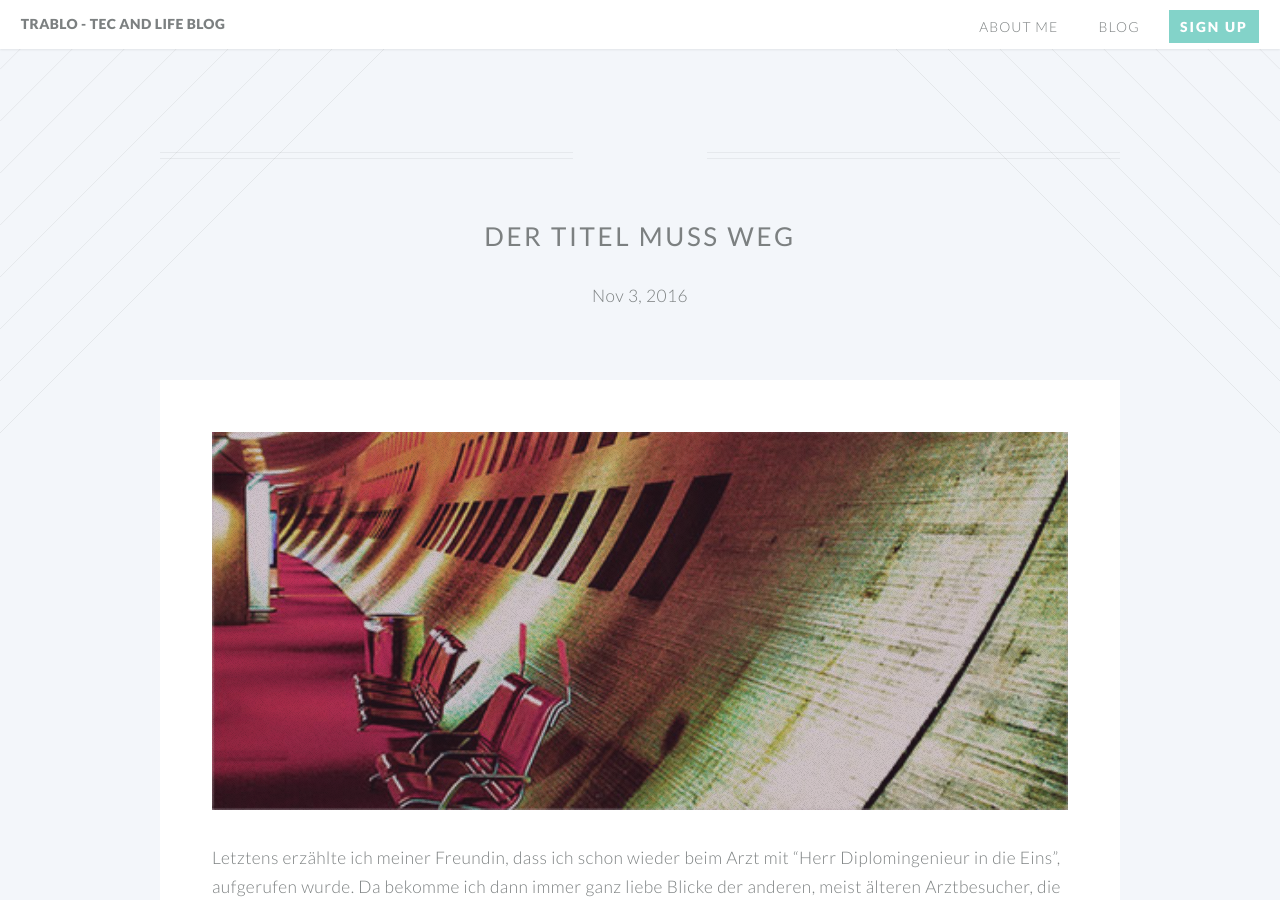
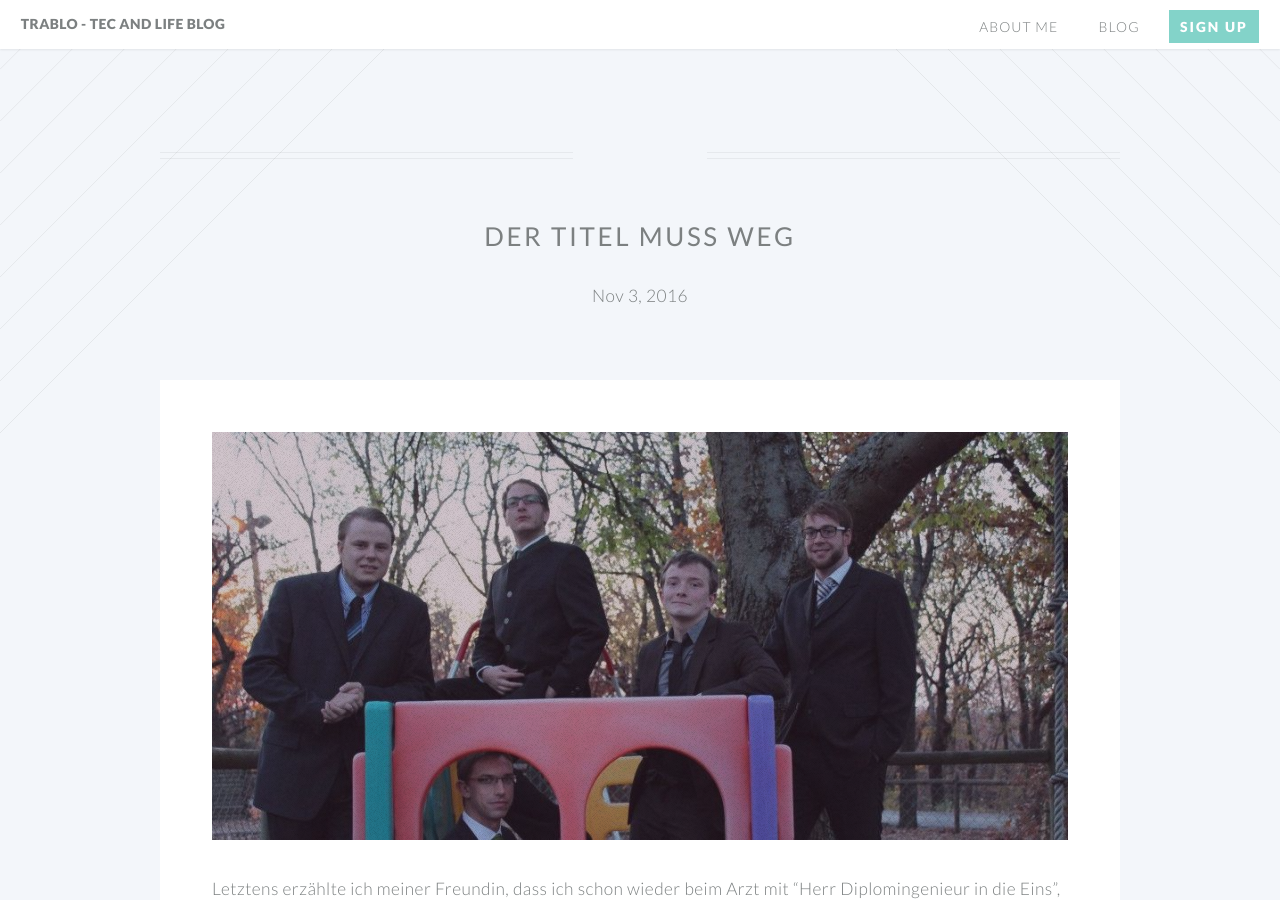
Before and after one commit to ksrimmy/blog, a Jekyll site: the page built from _posts/2016-11-03-der-Titel-muss-weg.markdown, in a window 1280 px wide and 900 px high. Built offline with Jekyll 4.4.1, drawn with Linux system fonts in a browser that asks for light colours.

Commit message:
added router pic

```diff
--- a/_posts/2016-11-03-der-Titel-muss-weg.markdown
+++ b/_posts/2016-11-03-der-Titel-muss-weg.markdown
@@ -4,7 +4,7 @@ title:  "Der Titel muss weg"
 date:   2016-11-03 14:36:23
 permalink: titel-weg.html
 ---
-<span class="image featured"><img src="images/pic02.jpg" alt=""></span>
+<span class="image featured"><img src="images/titel-weg.jpg" alt=""></span>
 Letztens erzählte ich meiner Freundin, dass ich schon wieder beim Arzt mit "Herr Diplomingenieur in die Eins", aufgerufen wurde.
 Da bekomme ich dann immer ganz liebe Blicke der anderen, meist älteren Arztbesucher, die soviel sagen wie
 "Ohhhh schau, der Herr Diplomingenieur! Den beobachten wir jetzt wie er in die Eins stolziert.".
```
Also changed, not shown: images/titel-weg.jpg (added).
